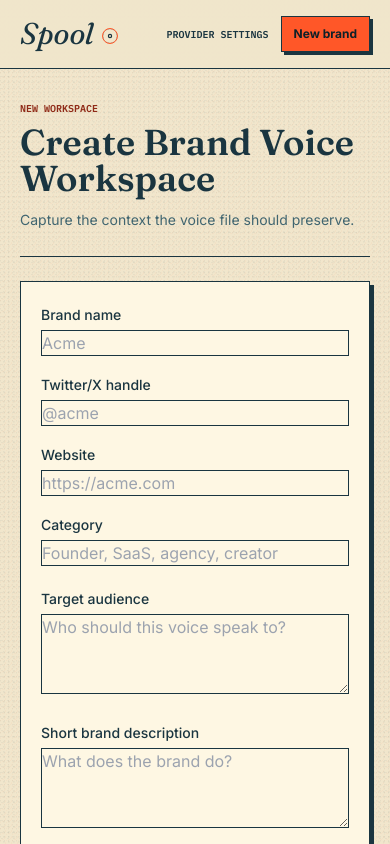
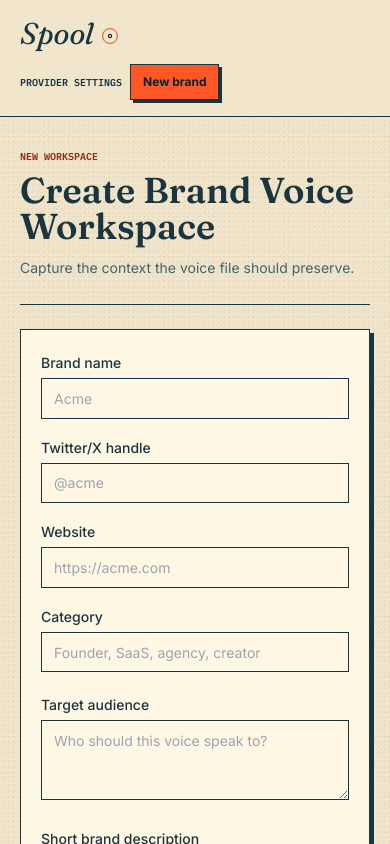
Before and after one commit to afk1997/voice-skill-file-twitter-x, a Next.js app: page /brands/new in a window 390 px wide. Shown: the top 844 px of the page. Built offline with nearby package versions, Linux system fonts and the light colour scheme.

Commit message:
fix: harden spool shell primitives

```diff
--- a/app/globals.css
+++ b/app/globals.css
@@ -174,6 +174,11 @@ button {
     border: 1.5px solid var(--ink);
     background: var(--light);
     color: var(--ink);
+    width: 100%;
+    min-height: 2.5rem;
+    padding: 0.55rem 0.75rem;
+    font-size: 0.875rem;
+    line-height: 1.5;
   }
 
   .spool-field:focus-visible {
--- a/app/layout.tsx
+++ b/app/layout.tsx
@@ -13,11 +13,11 @@ export default function RootLayout({ children }: { children: React.ReactNode })
     <html lang="en">
       <body>
         <header className="border-b-[1.5px] border-ink bg-paper/95">
-          <div className="mx-auto flex max-w-6xl items-center justify-between px-5 py-4 md:px-6">
+          <div className="mx-auto flex max-w-6xl flex-col gap-3 px-5 py-4 md:flex-row md:items-center md:justify-between md:px-6">
             <Link href="/" aria-label="Spool home">
               <SpoolWordmark className="text-3xl" />
             </Link>
-            <nav className="flex items-center gap-3 font-mono text-[10px] font-semibold uppercase tracking-normal text-ink">
+            <nav className="flex flex-wrap items-center gap-2 font-mono text-[10px] font-semibold uppercase tracking-normal text-ink md:gap-3">
               <Link href="/settings" className="hover:text-accentText">
                 Provider Settings
               </Link>
```
